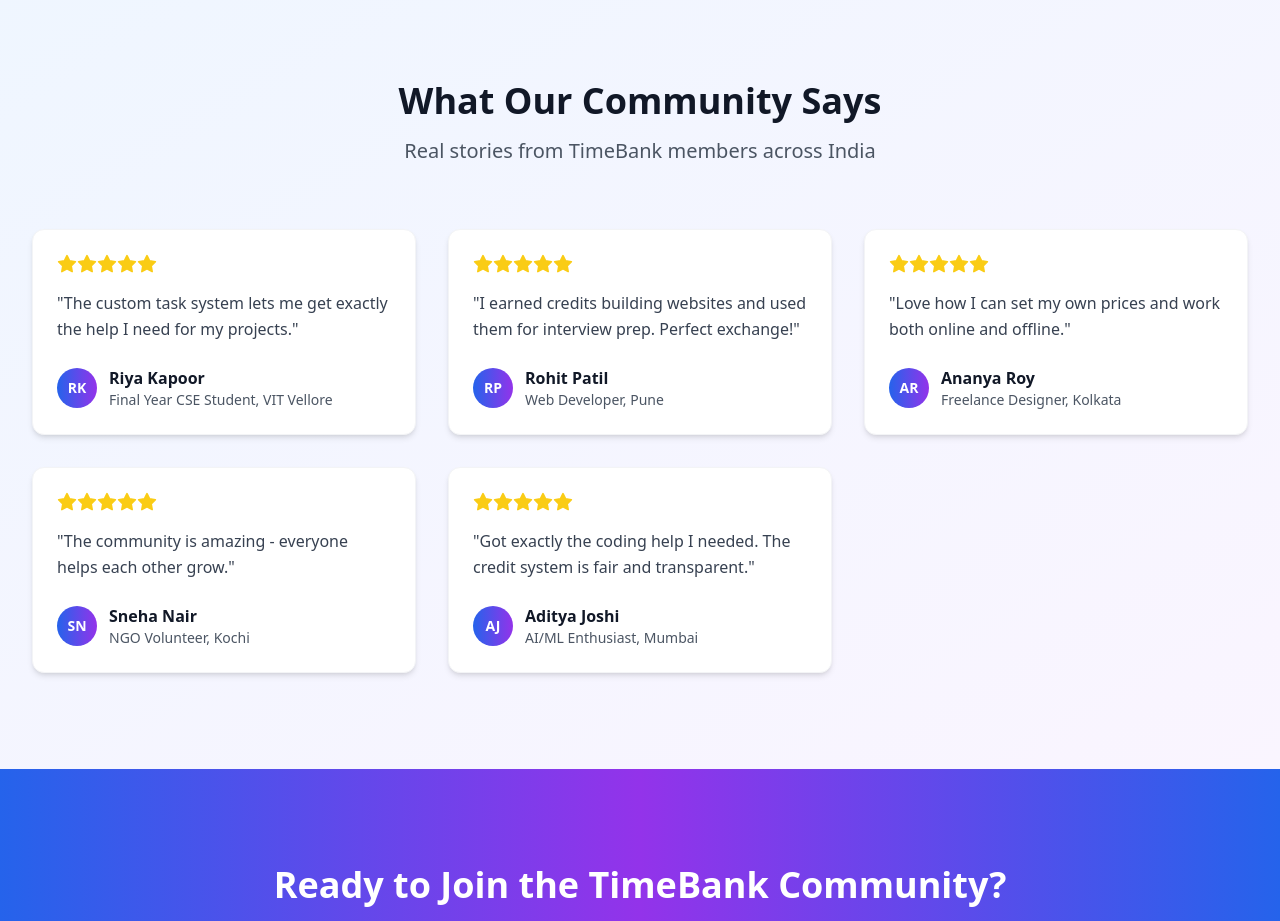
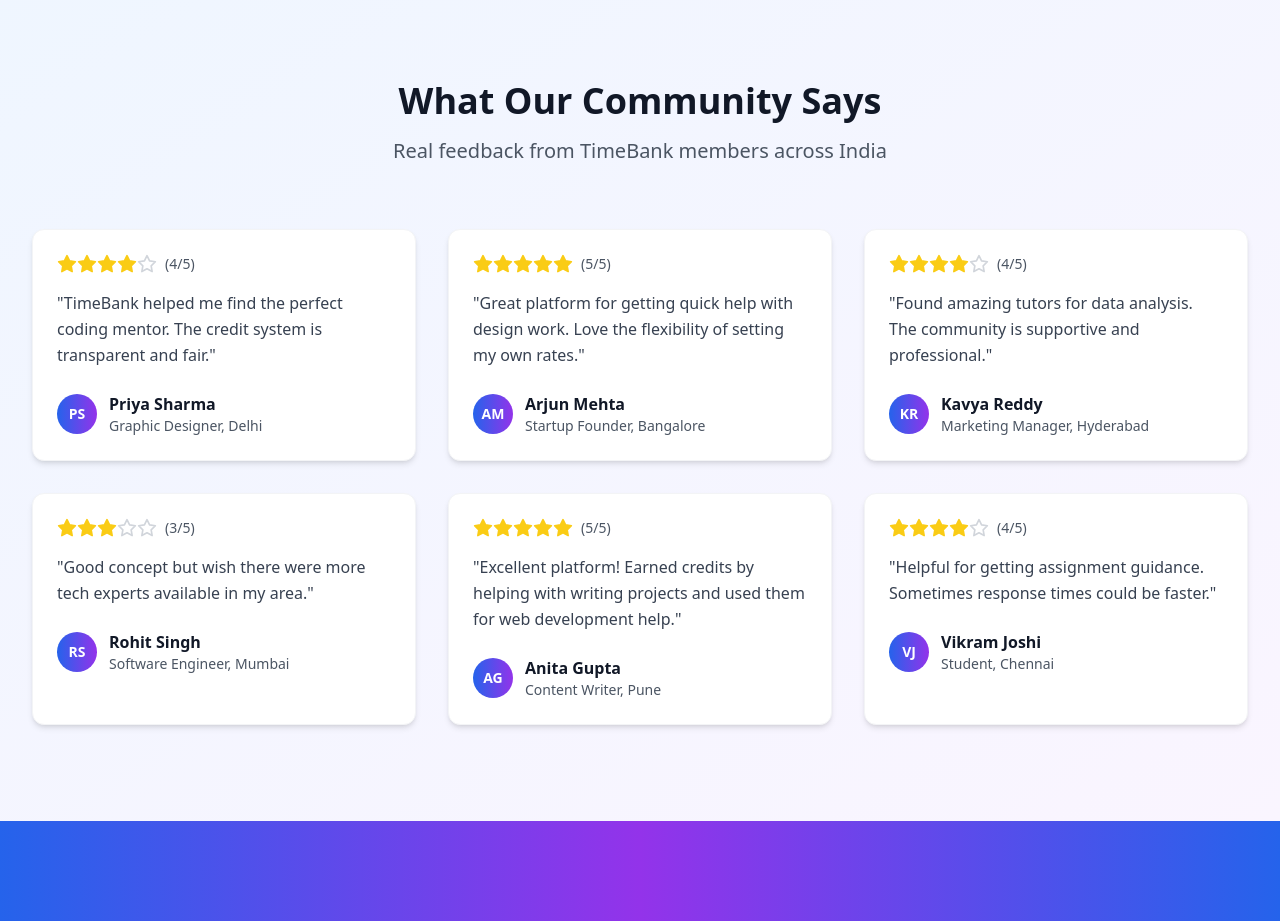
Before and after one commit to Kandi-Rohan/bolt_Hackathon, a React (Vite) app: page / in a window 1280 px wide. Shown: the part 3920-4841 px from the top of the page. Built offline with nearby package versions, Linux system fonts and the light colour scheme.

Commit message:
Update Testimonials with Varied Ratings

```diff
--- a/src/components/LandingPage.tsx
+++ b/src/components/LandingPage.tsx
@@ -49,39 +49,46 @@ const LandingPage: React.FC = () => {
 
   const testimonials = [
     {
-      name: 'Riya Kapoor',
-      role: 'Final Year CSE Student, VIT Vellore',
-      content: 'The custom task system lets me get exactly the help I need for my projects.',
-      rating: 5,
-      initials: 'RK',
+      name: 'Priya Sharma',
+      role: 'Graphic Designer, Delhi',
+      content: 'TimeBank helped me find the perfect coding mentor. The credit system is transparent and fair.',
+      rating: 4,
+      initials: 'PS',
     },
     {
-      name: 'Rohit Patil',
-      role: 'Web Developer, Pune',
-      content: 'I earned credits building websites and used them for interview prep. Perfect exchange!',
+      name: 'Arjun Mehta',
+      role: 'Startup Founder, Bangalore',
+      content: 'Great platform for getting quick help with design work. Love the flexibility of setting my own rates.',
       rating: 5,
-      initials: 'RP',
+      initials: 'AM',
     },
     {
-      name: 'Ananya Roy',
-      role: 'Freelance Designer, Kolkata',
-      content: 'Love how I can set my own prices and work both online and offline.',
-      rating: 5,
-      initials: 'AR',
+      name: 'Kavya Reddy',
+      role: 'Marketing Manager, Hyderabad',
+      content: 'Found amazing tutors for data analysis. The community is supportive and professional.',
+      rating: 4,
+      initials: 'KR',
     },
     {
-      name: 'Sneha Nair',
-      role: 'NGO Volunteer, Kochi',
-      content: 'The community is amazing - everyone helps each other grow.',
-      rating: 5,
-      initials: 'SN',
+      name: 'Rohit Singh',
+      role: 'Software Engineer, Mumbai',
+      content: 'Good concept but wish there were more tech experts available in my area.',
+      rating: 3,
+      initials: 'RS',
     },
     {
-      name: 'Aditya Joshi',
-      role: 'AI/ML Enthusiast, Mumbai',
-      content: 'Got exactly the coding help I needed. The credit system is fair and transparent.',
+      name: 'Anita Gupta',
+      role: 'Content Writer, Pune',
+      content: 'Excellent platform! Earned credits by helping with writing projects and used them for web development help.',
       rating: 5,
-      initials: 'AJ',
+      initials: 'AG',
+    },
+    {
+      name: 'Vikram Joshi',
+      role: 'Student, Chennai',
+      content: 'Helpful for getting assignment guidance. Sometimes response times could be faster.',
+      rating: 4,
+      initials: 'VJ',
     },
   ];
 
@@ -524,7 +531,7 @@ const LandingPage: React.FC = () => {
               What Our Community Says
             </h2>
             <p className="text-xl text-gray-600">
-              Real stories from TimeBank members across India
+              Real feedback from TimeBank members across India
             </p>
           </div>
 
@@ -532,9 +539,17 @@ const LandingPage: React.FC = () => {
             {testimonials.map((testimonial, index) => (
               <div key={index} className="bg-white rounded-xl p-6 border border-gray-100 shadow-md hover:shadow-lg transition-shadow duration-200">
                 <div className="flex items-center mb-4">
-                  {[...Array(testimonial.rating)].map((_, i) => (
-                    <Star key={i} className="w-5 h-5 text-yellow-400 fill-current" />
+                  {[...Array(5)].map((_, i) => (
+                    <Star
+                      key={i}
+                      className={`w-5 h-5 ${
+                        i < testimonial.rating
+                          ? 'text-yellow-400 fill-current'
+                          : 'text-gray-300'
+                      }`}
+                    />
                   ))}
+                  <span className="ml-2 text-sm text-gray-600">({testimonial.rating}/5)</span>
                 </div>
                 <p className="text-gray-700 mb-6 leading-relaxed">"{testimonial.content}"</p>
                 <div className="flex items-center space-x-3">
```
